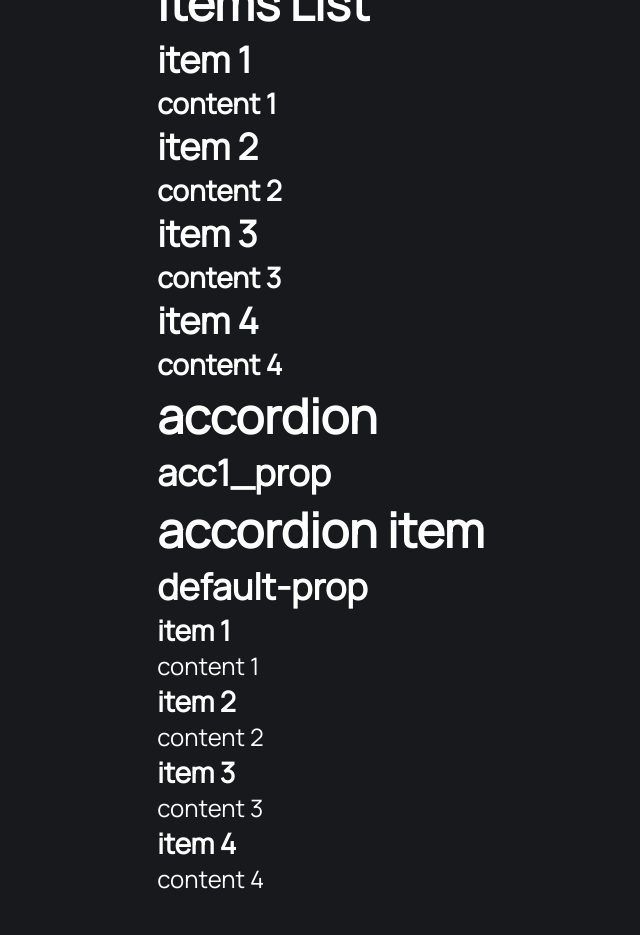
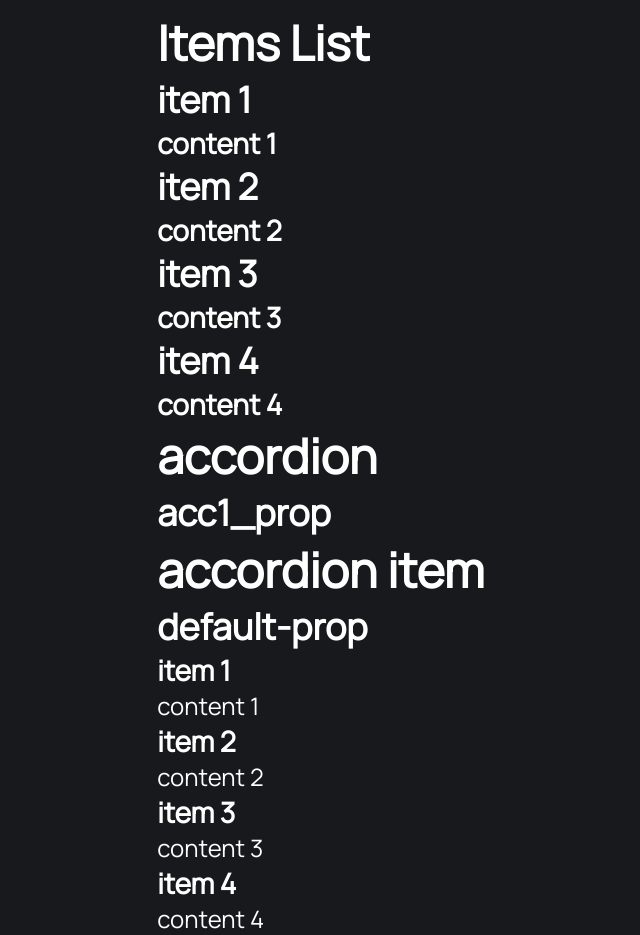
Before and after one commit to evariste1963/joc_CompLib_Accordian, a SvelteKit app: page / in a window 1280 px wide. Shown: the whole page, without its empty margins (304-944 px from the left). Before the commit the page ends 895 px from the top, so only its background shows below. Built offline with nearby package versions, Linux system fonts and the light colour scheme.

Commit message:
layout adjustment

```diff
--- a/package.json
+++ b/package.json
@@ -30,6 +30,6 @@
 	},
 	"type": "module",
 	"dependencies": {
-		"@fontsource/manrope": "^5.0.2"
+		"@fontsource/manrope": "^5.0.3"
 	}
 }
--- a/src/app.css
+++ b/src/app.css
@@ -9,6 +9,8 @@
 html, body {
     height: 100%;
     margin: 0;
+    top:0;
+    margin-top: 20px;
     padding: 0;
     box-sizing: border-box;
 }
```
Also changed, not shown: 1 other file (tests, documents, lock files or other folders).
